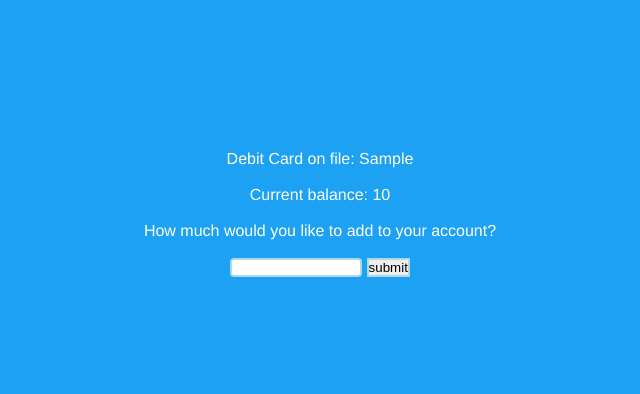
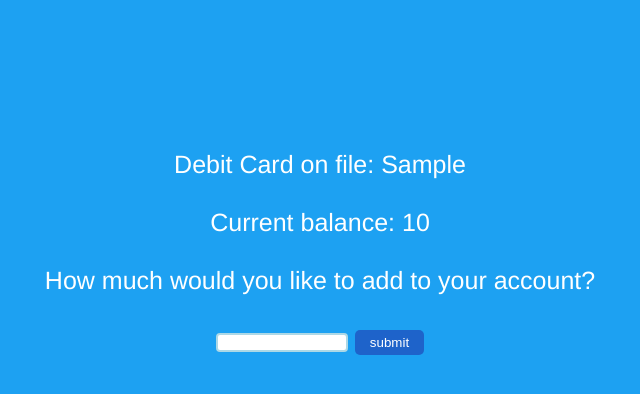
Before and after one commit to Myan02/mini-twitter, a Flask app: template templates/refill_account.html in a window 1280 px wide. Shown: the top 394 px of the page, without its empty margins (320-960 px from the left). Run offline with Flask 3, Linux system fonts and the light colour scheme; the template is opened without the code that fills it: most values are stand-ins (such as "Sample title", 1, 10 or a date in 2020).

Commit message:
refill account update

```diff
--- a/templates/refill_account.css
+++ b/static/css/refill_account.css
@@ -13,6 +13,7 @@ body {
     scroll-behavior: smooth;
     text-align: center;
     margin-top: 150px;
+    font-size: 25px;
 }
 
 input[type=number] {
@@ -22,5 +23,11 @@ input[type=number] {
 }
 
 input[type=submit] {
-    border: 2px solid lightblue;
+    padding: 5px 15px;
+    background: rgb(30, 99, 202);
+    color: white;
+    border: 0 none;
+    cursor: pointer;
+    -webkit-border-radius: 5px;
+    border-radius: 5px;
 }
```
